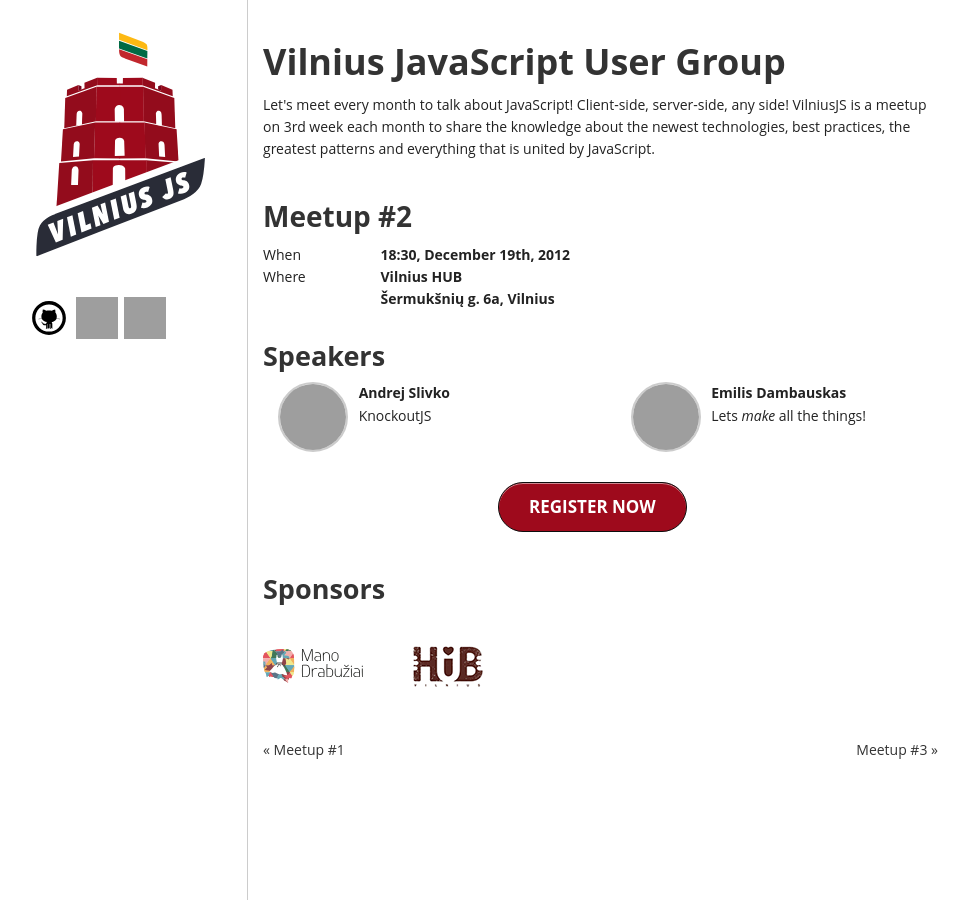
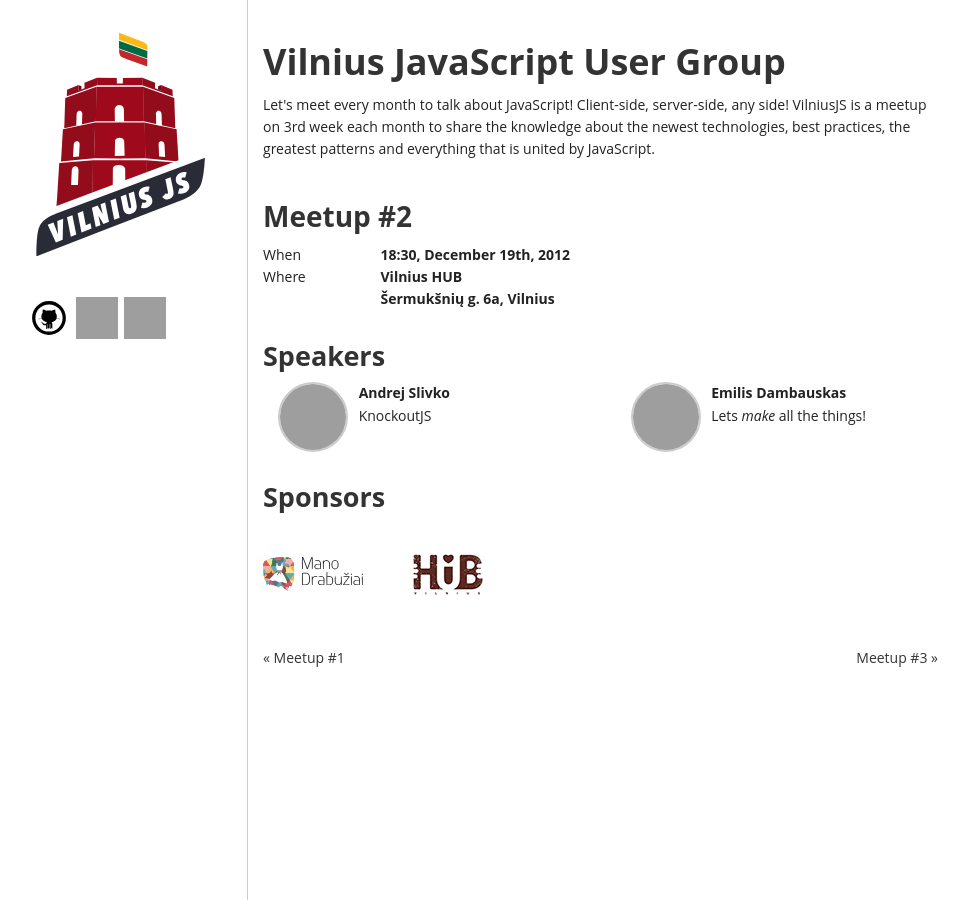
Before and after one commit to VilniusJS/vilniusjs.lt, a Jekyll site: the page built from _posts/2012-12-19-meetup2.html, in a window 1280 px wide, cut to the strip 0-900 px from the top of the page. Shown: the whole strip, without its empty margins (157-1126 px from the left). Built offline with Jekyll 4.4.1, drawn with Linux system fonts in a browser that asks for light colours; comment, search, counter and statistics services are not loaded; grey boxes are pictures that could not be loaded.

Commit message:
Remove "REGISTER NOW" from second meetup

```diff
--- a/_posts/2012-12-19-meetup2.html
+++ b/_posts/2012-12-19-meetup2.html
@@ -47,14 +47,6 @@
   </div>
 </div>
 
-<div class="row">
-  <div class="four columns centered">
-    <h3>
-      <a class="large nice round red button" href="https://tito.io/vilniusjs/vilniusjs-2">REGISTER NOW</a>
-    </h3>
-  </div>
-</div>
-
 <h3>Sponsors</h3>
 <div class="row">
   <div class="ten columns">
```
